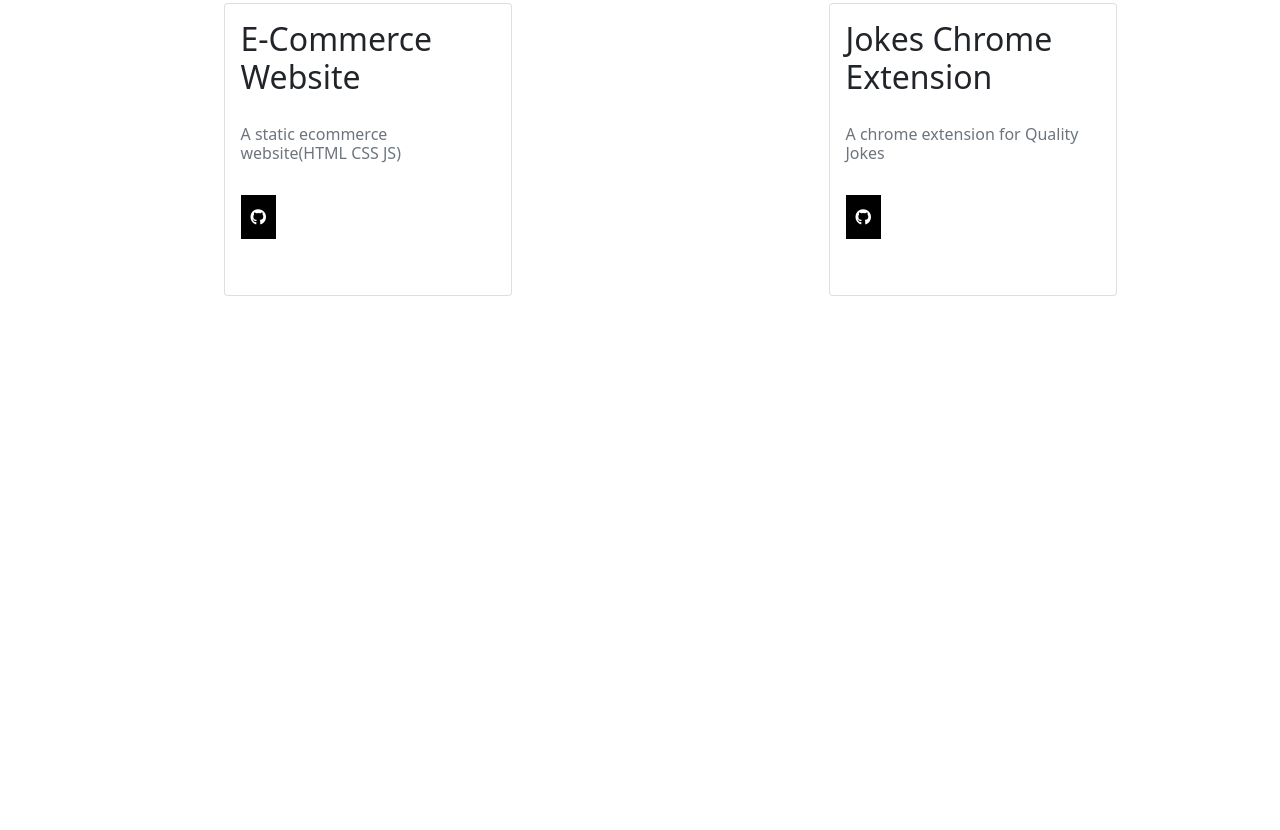
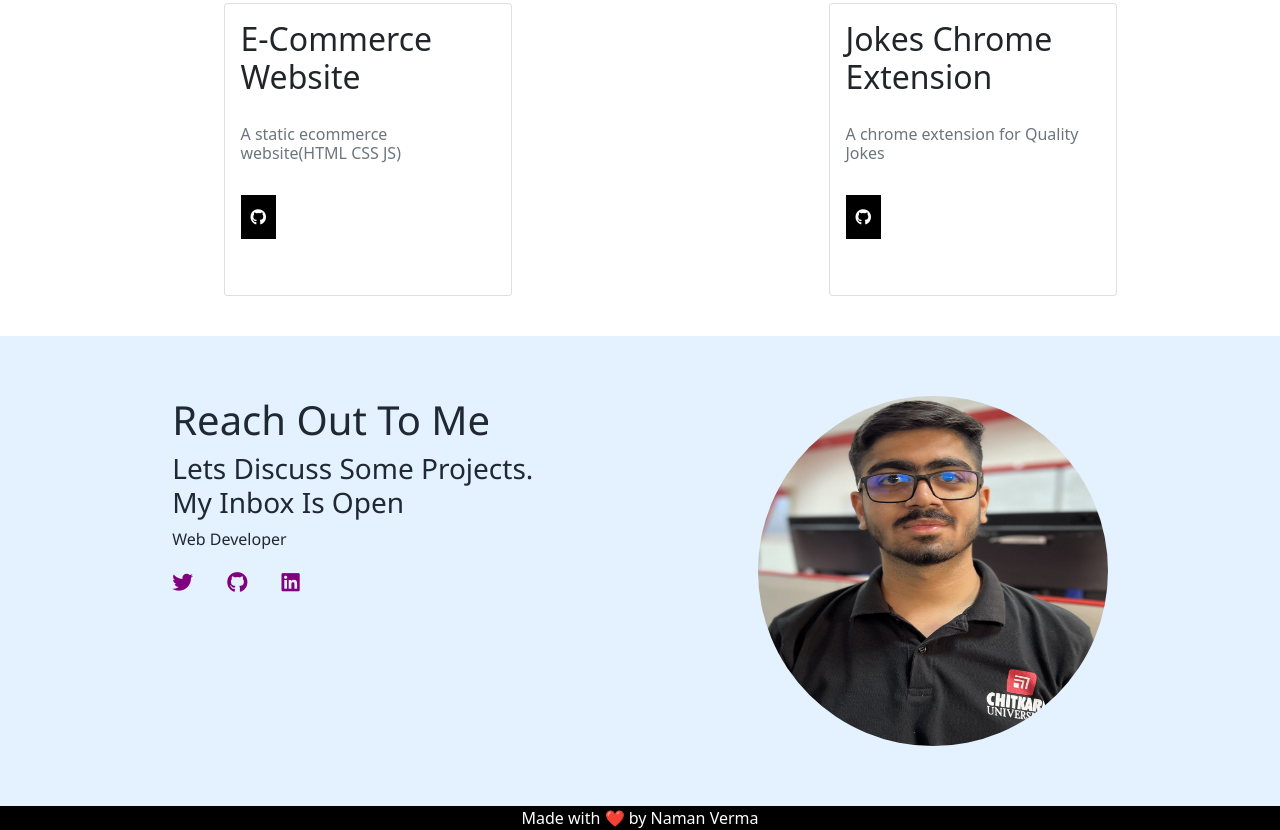
Before and after one commit to Naman7213/my_portfolio, a plain HTML site: page index.html in a window 1280 px wide. Shown: the part 3020-3850 px from the top of the page. Before the commit the page ends 3316 px from the top, so only its background shows below. Drawn offline with nearby package versions, Linux system fonts and the light colour scheme.

Commit message:
footer section added

```diff
--- a/index.html
+++ b/index.html
@@ -159,6 +159,26 @@
           </div>
         </div>
       </div>
-  </div>
+    </div>
+
+    <!-- footer -->
+    <footer>
+      <div>
+          <h1>Reach Out To Me</h1>
+          <h3>Lets Discuss Some Projects.<br/>My Inbox Is Open</h3>
+          <p>Web Developer</p>
+          <div>
+              <div class='connectionlinks'>
+                  <a href='https://twitter.com/NamanVe87698203' target="_blank"><i class="fa-brands fa-twitter"></i></a>
+                  <a href='https://github.com/Naman7213' target="_blank"><i class="fa-brands fa-github"></i></a>
+                  <a href='https://www.linkedin.com/in/naman-verma-25a99b1b6/' target="_blank"><i class="fa-brands fa-linkedin"></i> </a>
+              </div>
+          </div>
+      </div>
+      <div>
+          <img src="./assets/images/My_Image.jpg" alt="profilepic" id="profilepic"/>
+      </div>
+    </footer>
+    <p id="description">Made with ❤️ by Naman Verma</p>
 </body>
 </html>
--- a/style.css
+++ b/style.css
@@ -223,3 +223,34 @@
 #projcard:hover{
     transform: translate(0,-10px);
 }
+
+footer{
+    background-color: #e4f1fe;
+    color: #1F2833;
+    margin-top: 40px;
+    padding: 60px;
+    font-family: 'Segoe UI', Tahoma, Geneva, Verdana, sans-serif;
+    display: flex;
+    justify-content: space-around;
+}
+
+#location{
+    border: 2px solid white;
+    width: 70px;
+    background-color: green;
+    color: white;
+    padding: 5px;
+}
+
+#profilepic{
+    height: 350px;
+    width: 350px;
+    border-radius: 50%;
+}
+
+#description{
+    background-color: black;
+    color: white;
+    text-align: center;
+    margin-bottom: -12px;
+}
```
